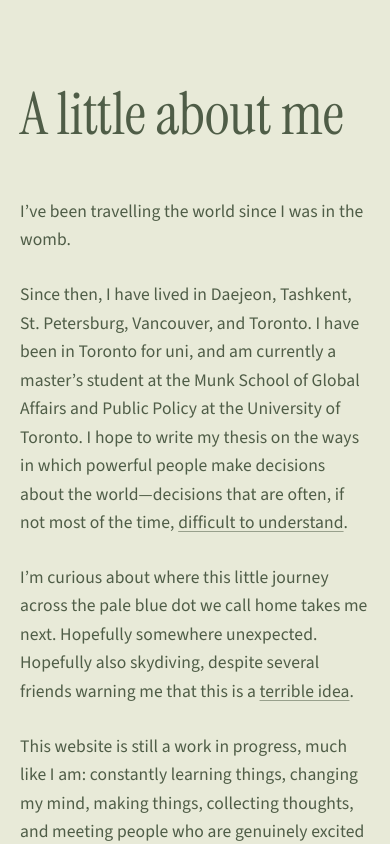
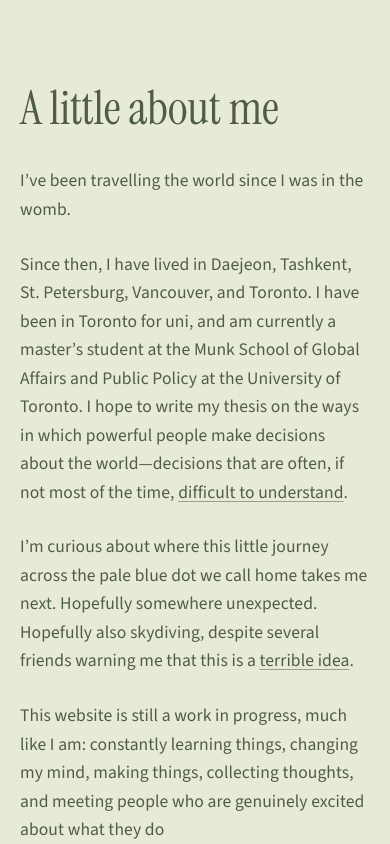
Before and after one commit to saykig/sarakim23, a Next.js app: page /about in a window 390 px wide. Shown: the top 844 px of the page. Built offline with nearby package versions, Linux system fonts and the light colour scheme.

Commit message:
Tighten About page header

```diff
--- a/app/global.css
+++ b/app/global.css
@@ -883,14 +883,14 @@ body:has(.about-page) ::selection {
 }
 
 .about-page-header {
-  margin-bottom: clamp(3.5rem, 7vw, 6.5rem);
+  margin-bottom: clamp(2.25rem, 4vw, 3.75rem);
 }
 
 .about-page-header h1 {
   max-width: 12ch;
   color: var(--atlas-copy);
   font-family: var(--font-instrument-serif), Georgia, serif;
-  font-size: clamp(3.75rem, 8vw, 7rem);
+  font-size: clamp(3.25rem, 6.5vw, 5.75rem);
   font-style: normal;
   font-weight: 400;
   font-synthesis: none;
@@ -1131,11 +1131,11 @@ body:has(.about-page) ::selection {
   }
 
   .about-page-header {
-    margin-bottom: 3.5rem;
+    margin-bottom: 2.25rem;
   }
 
   .about-page-header h1 {
-    font-size: clamp(3.25rem, 15vw, 5rem);
+    font-size: clamp(2.85rem, 12vw, 4.25rem);
   }
 
   .about-page .about-copy {
```
